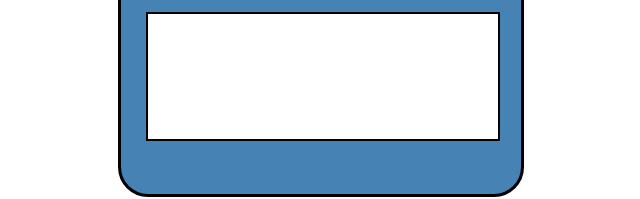
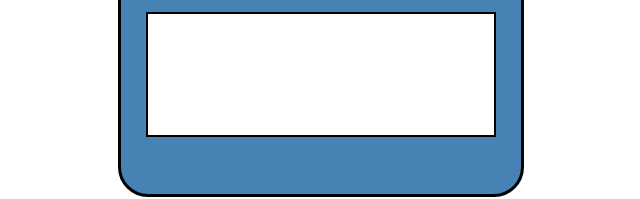
Before and after one commit to Yukikuroshiro/CalculadoraIMC, a plain HTML site: page index.html in a window 1280 px wide. Shown: the part 467-666 px from the top of the page, 319-959 px from the left. Drawn offline with Linux system fonts and the light colour scheme.

Commit message:
Algumas estilizações

```diff
--- a/style.css
+++ b/style.css
@@ -36,6 +36,8 @@ label {
 .input input {
     width: 350px;
     height: 50px;
+    font-family: Verdana, Geneva, Tahoma, sans-serif;
+    font-size: 18px;
 }
 
 #calcular {
@@ -57,4 +59,8 @@ label {
     height: 125px;
     border: solid 2px black;
     background-color: #fff;
+    font-family: Verdana, Geneva, Tahoma, sans-serif;
+    font-size: 18px;
+    padding: 16px;
+    box-sizing: border-box;
 }
```
